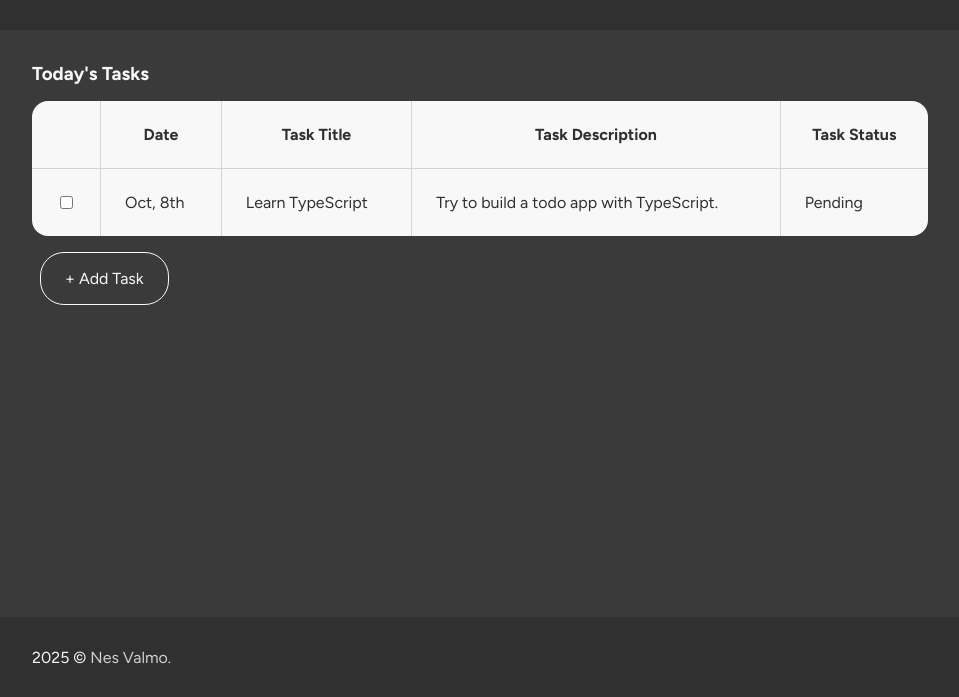
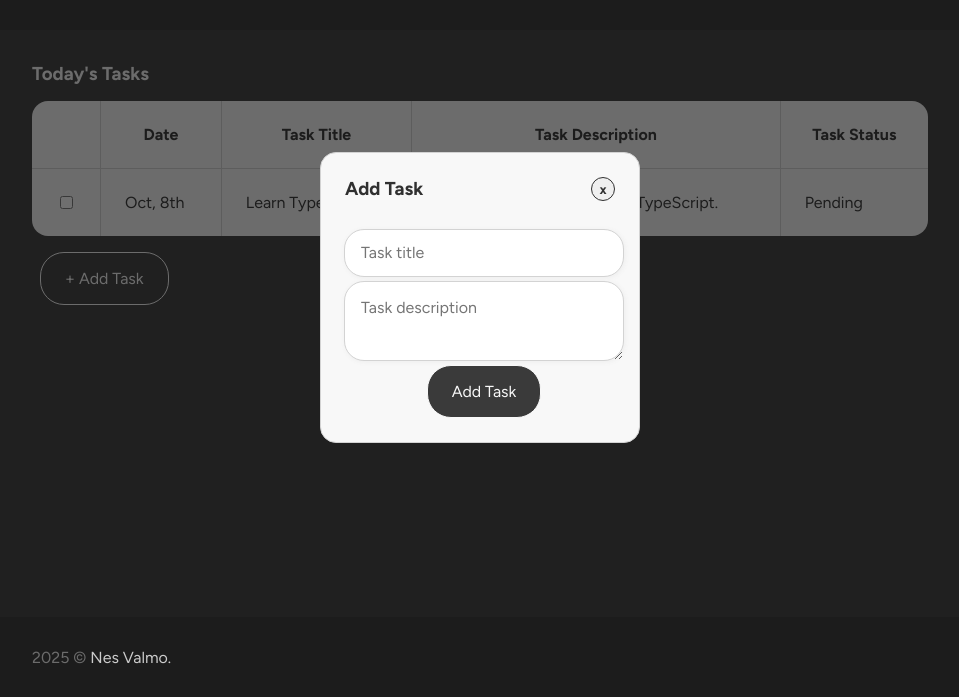
Before and after one commit to nesvalmo/Small-TypeScript-Projects, a plain HTML site: page Simple Todo List/index.html in a window 1280 px wide. Both pictures are taken after a click on the button "+ Add Task". Shown: the part 103-800 px from the top of the page, without its empty margins (160-1119 px from the left). Drawn offline with Linux system fonts and the light colour scheme.

Commit message:
Added overlay to add task

```diff
--- a/Simple Todo List/dist/app.js
+++ b/Simple Todo List/dist/app.js
@@ -1,5 +1,7 @@
 "use strict";
+// TYPE SECTION
 Object.defineProperty(exports, "__esModule", { value: true });
+// CLASS SECTION
 class Task {
     taskDate;
     taskTitle;
@@ -13,12 +15,27 @@ class Task {
         return this;
     }
 }
+// GLOBAL VARIABLES SECTION
 let taskDatabase = [];
+// FUNCTION SECTION
 function createTask(inputTitle, inputDescription) {
     const newTask = new Task(inputTitle, inputDescription, "new");
     taskDatabase.push(newTask);
     return taskDatabase[taskDatabase.length - 1];
 }
+function openOverlay() {
+    const overlayElement = document.getElementById("addTaskOverlay");
+    if (overlayElement) {
+        overlayElement.style.display = "flex";
+    }
+}
+function closeOverlay() {
+    const overlayElement = document.getElementById("addTaskOverlay");
+    if (overlayElement) {
+        overlayElement.style.display = "none";
+    }
+}
+// APPLICATION
 let temp = createTask("Attend class", "You have programming class at 8:00 tomorrow.");
 console.log(`${temp?.taskTitle} | ${temp?.taskState}\n${temp?.taskDate}\n${temp?.taskDescription}`);
 //# sourceMappingURL=app.js.map
--- a/Simple Todo List/index.html
+++ b/Simple Todo List/index.html
@@ -20,6 +20,20 @@
     </header>
 
     <main>
+        <div class="overlay" id="addTaskOverlay" onclick="closeOverlay()">
+            <div class="window">
+                <div class="window_title">
+                    <h3>Add Task</h3>
+                    <button class="close_button" onclick="closeOverlay()"">x</button>
+                </div>
+
+                <form action="POST">
+                    <input class="styled_input" type="text" id="taskTitle" name="taskTitle" placeholder="Task title">
+                    <textarea class="styled_textarea" cols="60" name="taskDescription" id="taskDescription" placeholder="Task description"></textarea>
+                </form>
+                <button class="styled_button">Add Task</button>
+            </div>
+        </div>
         <h3>Today's Tasks</h3>
         <table id="task_table">
             <tr>
@@ -37,7 +51,7 @@
                 <td>Pending</td>
             </tr>
         </table>
-        <button onclick="addTask()">+ Add Task</button>
+        <button class="styled_button" onclick="openOverlay()">+ Add Task</button>
     </main>
 
     <footer>
--- a/Simple Todo List/stylesheet.css
+++ b/Simple Todo List/stylesheet.css
@@ -6,6 +6,10 @@
     box-sizing: border-box;
     padding: 0;
     margin: 0;
+}
+
+input, textarea {
+    font-size: 1rem;
 }
 
 a {
@@ -106,7 +110,7 @@ table td {
     margin: auto;
 }
 
-main button {
+.styled_button {
     cursor: pointer;
     display: inline-block;
     padding: 16px 24px;
@@ -119,10 +123,11 @@ main button {
     transition: all 150ms ease-in-out;
 }
 
-main button:hover {
+.styled_button:hover {
     background: #F8F8F8;
     color: #303030;
     border-radius: 32px;
+    border: 1px solid #303030;
 }
 
 footer {
@@ -143,3 +148,93 @@ footer {
 .styled_link:hover {
     opacity: 1;
 }
+
+.window_title {
+    display: flex;
+    flex-direction: row;
+    justify-content: space-between;
+    align-items: center;
+    margin: 0 0 24px 0;
+    width: 100%;
+}
+
+.overlay {
+    position: absolute;
+    top: 0;
+    left: 0;
+    width: 100vw;
+    height: 100vh;
+    background-color: rgba(15, 15, 15, 0.6);
+    display: flex;
+    align-items: center;
+    justify-content: center;
+}
+
+.overlay .window {
+    background-color: #F8F8F8;
+    border-radius: 16px;
+    border: lightgrey 1px solid;
+    padding: 24px;
+    color: #303030;
+    min-width: 320px;
+    width: 25vw;
+    display: flex;
+    flex-direction: column;
+    align-items: center;
+}
+
+.close_button {
+    border-radius: 50%;
+    border: 1px solid #303030;
+    width: 24px;
+    height: 24px;
+    display: flex;
+    justify-content: center;
+    align-items: center;
+    cursor: pointer;
+    font-weight: bold;
+}
+
+.styled_input {
+    width: 100%;
+    min-width: 272px;
+    max-width: 320px;
+    height: 48px;
+    border-radius: 20px;
+    border: 1px solid lightgrey;
+    box-shadow: 1px 1px 5px rgb(237, 237, 237);
+    padding: 4px 16px;
+    transition: all 150ms ease-in-out;
+    outline: 1px solid rgba(15, 15, 15, 0);
+    display: block;
+    margin: 4px;
+}
+
+.styled_input:focus, .styled_input:hover {
+    outline: 1px solid rgba(15, 15, 15, 0.2);
+}
+
+.styled_textarea {
+    width: 100%;
+    min-width: 272px;
+    max-width: 320px;
+    min-height: 80px;
+    border-radius: 20px;
+    border: 1px solid lightgrey;
+    box-shadow: 1px 1px 5px rgb(237, 237, 237);
+    padding: 16px 16px;
+    resize: vertical;
+    transition: all 150ms ease-in-out;
+    outline: 1px solid rgba(15, 15, 15, 0);
+    display: block;
+    margin: 4px;
+    color: #606060;
+}
+
+.styled_textarea:focus, .styled_textarea:hover {
+    outline: 1px solid rgba(15, 15, 15, 0.2);
+}
+
+#addTaskOverlay {
+    display: none;
+}
```
Also changed, not shown: Simple Todo List/src/app.ts (+24 -0 lines), 1 other file.
